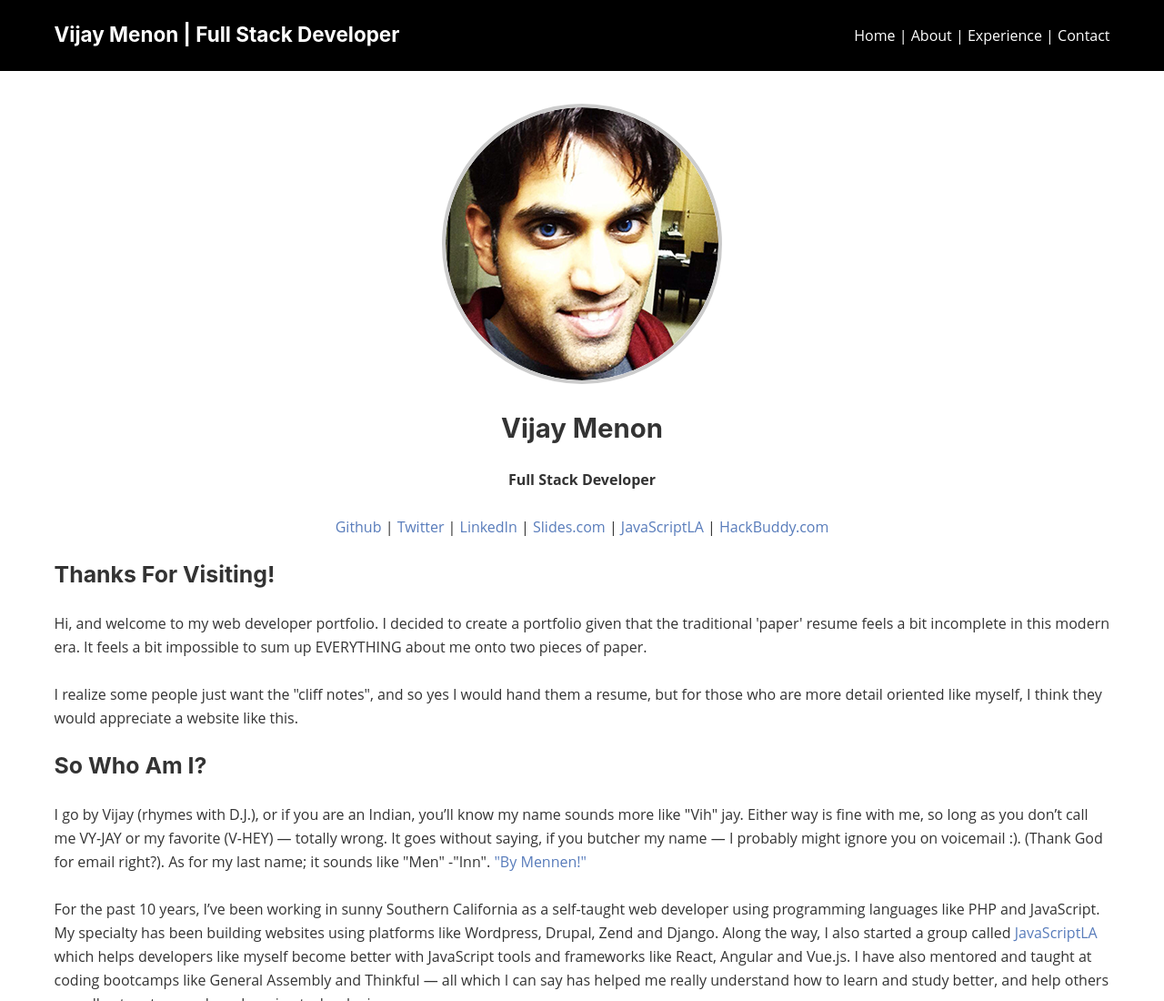
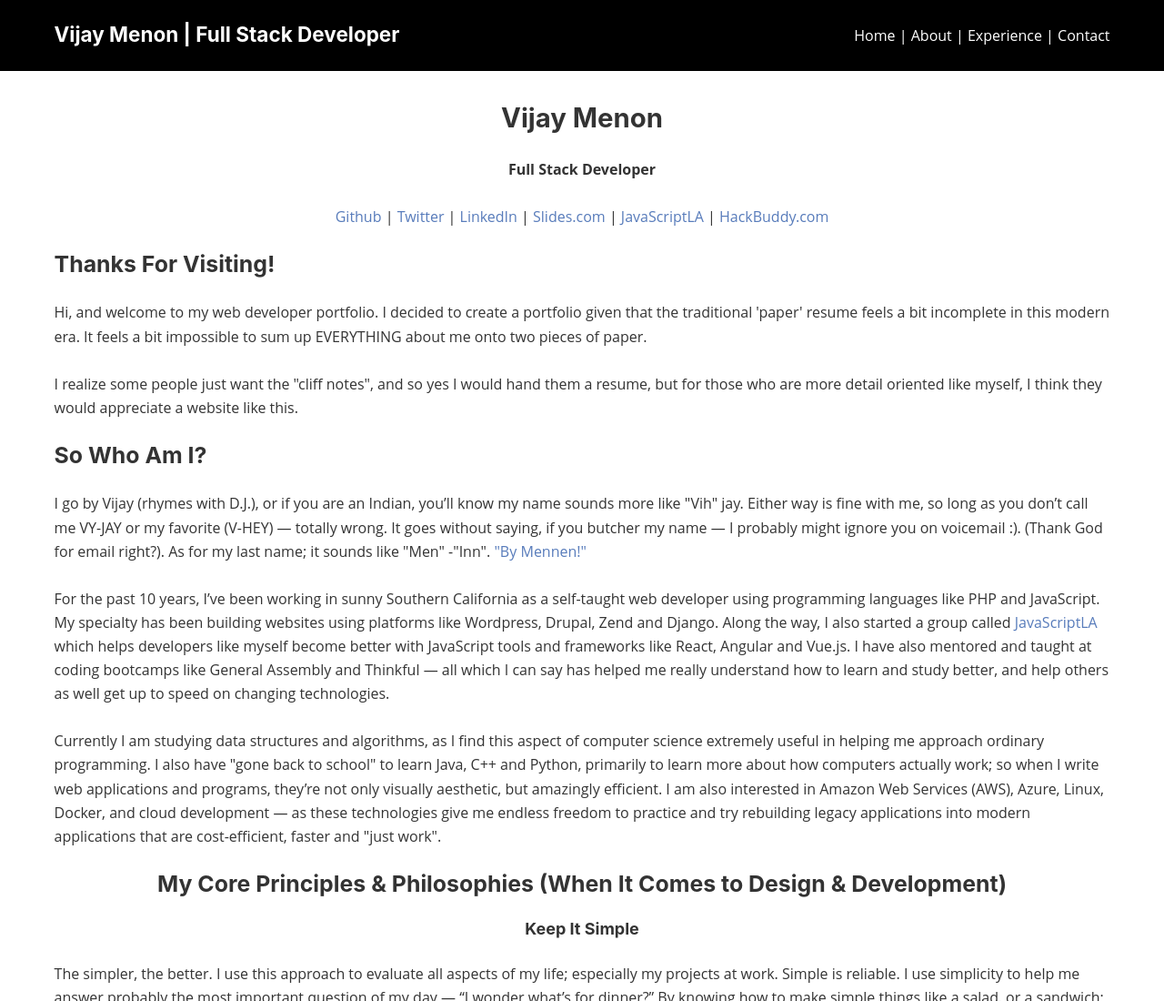
Before and after one commit to vijayxtreme/vstyle, a Gatsby site: page / in a window 1280 px wide. Shown: the top 1100 px of the page at 91% size. Built offline with nearby package versions, Linux system fonts and the light colour scheme; Gatsby itself is replaced by a stand-in of ours.

Commit message:
Remove old pic

```diff
--- a/src/pages/index.js
+++ b/src/pages/index.js
@@ -8,7 +8,6 @@ const IndexPage = () => (
   <Layout>
     <SEO title="Home" />
     <section style={{textAlign: `center`}}>
-      <p><img style={{border: `4px solid #ccc`, borderRadius:`100%` }} src={vijayImage} /></p>
       <h2>Vijay Menon</h2>
       <p><strong>Full Stack Developer</strong></p>
       <p><a target="_blank" href="https://github.com/vijayxtreme">Github</a> | <a target="_blank" href="https://twitter.com/vijayxtreme">Twitter</a> | <a target="_blank" href="https://linkedin.com/in/vijayxtreme">LinkedIn</a> | <a target="_blank" href="https://slides.com/javascriptla">Slides.com</a> | <a target="_blank" href="https://javascriptla.net">JavaScriptLA</a> | <a target="_blank" href="https://hackbuddy.com">HackBuddy.com</a></p>
```
